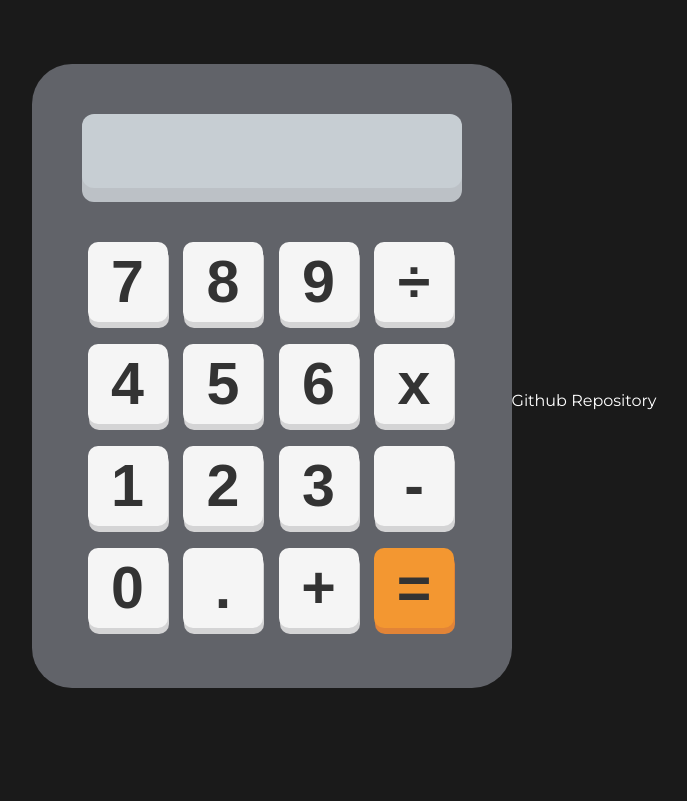
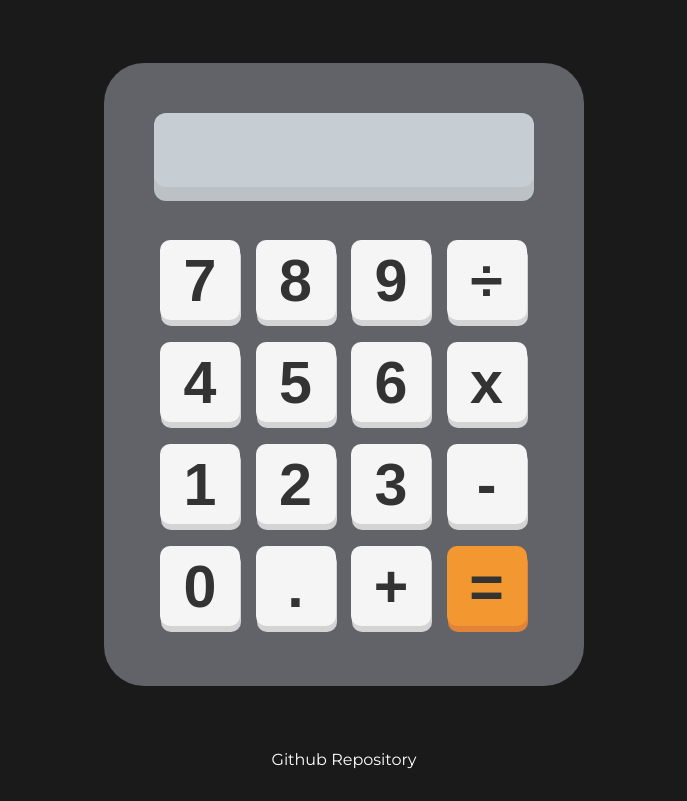
Before and after one commit to Omowunmikamil/frontend-calculator-project, a plain HTML site: page index.html in a window 1280 px wide. Shown: the whole page, without its empty margins (296-983 px from the left). Drawn offline with Linux system fonts and the light colour scheme.

Commit message:
Updated Readme

```diff
--- a/index.html
+++ b/index.html
@@ -7,6 +7,7 @@
     <link rel="stylesheet" href="style.css">
 </head>
 <body>
+    <main>
     <table id="calculator">
         <tr>
             <td colspan="4">
@@ -43,6 +44,7 @@
             </tr>
         </div>
     </table>
+    </main>
 
     <footer>
         <a href="https://github.com/Omowunmikamil/frontend-calculator-project"> Github Repository</a>
--- a/style.css
+++ b/style.css
@@ -10,7 +10,8 @@ body {
     font-family: 'Montserrat', sans-serif;
     background-color: hsl(0, 0%, 10%);
     display: flex;
-    justify-self: center;
+    justify-content: center;
+    flex-direction: column;
     align-self: center;
     height: 100vh;
 }
@@ -84,6 +85,7 @@ footer {
 a {
     text-decoration: none;
     color: hsl(0, 0%, 100%);
+    margin-bottom: 2em;
 }
 
 
```
